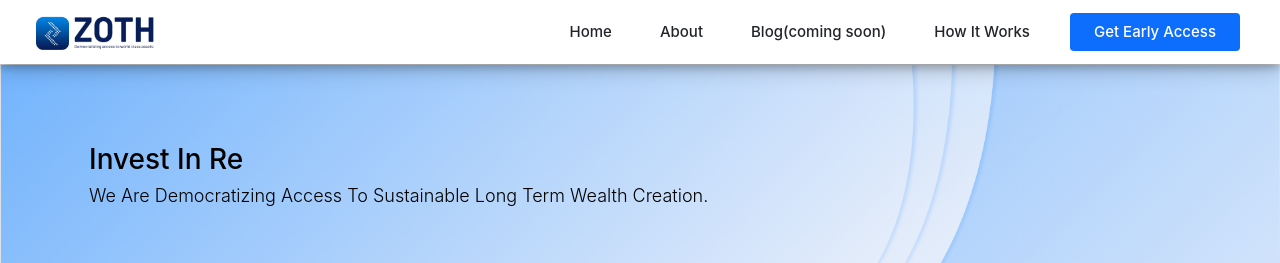
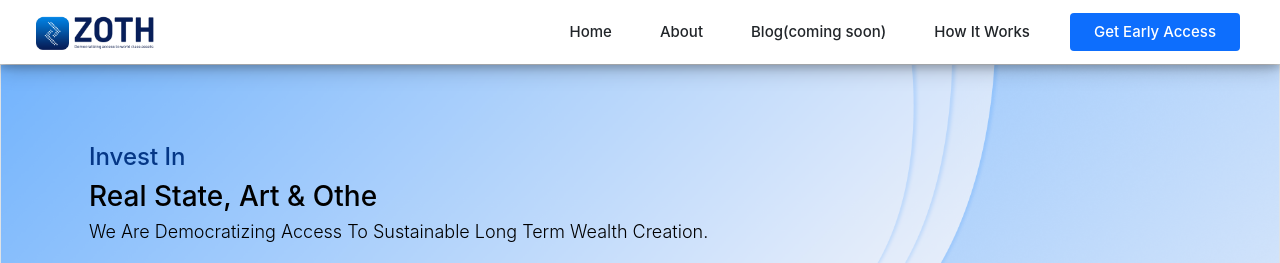
Before and after one commit to 0xZothio/website, a React (Create React App) app: page / in a window 1280 px wide. Shown: the top 263 px of the page. Built offline with nearby package versions, Linux system fonts and the light colour scheme.

Commit message:
Update Home.js

```diff
--- a/src/Screens/Home.js
+++ b/src/Screens/Home.js
@@ -25,7 +25,7 @@ const Completionist = () => (
 
 const typingEffect = () => {
   var i1 = 0;
-  var txt1 = "Invest in real State, Art & other World class Assets";
+  var txt1 = "Real State, Art & other World class Assets";
   var speed = 100; /* The speed/duration of the effect in milliseconds */
 
   function typeWriter() {
@@ -117,7 +117,10 @@ const Home = () => {
       </Modal>
       <div className="row overflow-hidden ">
         <div className="col-md-12 col-12 p-0 col-xs-12 col-xl-12 mx-auto home-1 border">
+
           <div className="home-text p-2 ">
+
+          <h3 className="invest" style={{color:"#053786", fontSize:"24px"}}>Invest in</h3>
             <h3 id="demo"></h3>
 
             <p
@@ -161,8 +164,7 @@ const Home = () => {
                 fontWeight: "300",
               }}
             >
-              Lorem ipsum dolor sit. Lorem ipsum dolor, sit amet consectetur
-              adipisicing elit. Nobis, neque!
+              We Are Democratizing Access To Sustainable Long Term Wealth Creation.
             </p>
           </div>
           <div className="row p-3 p-xs-4 p-sm-4">
@@ -204,10 +206,10 @@ const Home = () => {
       <div className="row mt-md-5 mt-xs-2 mx-2">
         <h2 className="home-heading mt-5 text-center">Why Invest In Zoth ?</h2>
         <div className="col-md-7 col-12 col-lg-7 col-xl-7 col-lg-7 d-flex justify-content-left align-items-left">
-          <img src={lapi} className="" alt="dashboard" />
+          <img src={lapi} className="" alt="dashboard"/>
         </div>
         <div className="col-md-5 col-12 col-lg-5 col-xl-5 col-sx-12 col-sm-12 rounded p-2">
-          <div className="row mt-5">
+          <div className="row mt-2">
             <Homecard
               img={<FaShieldAlt color="white" size={25} />}
               title="Safe and Compliant"
```
